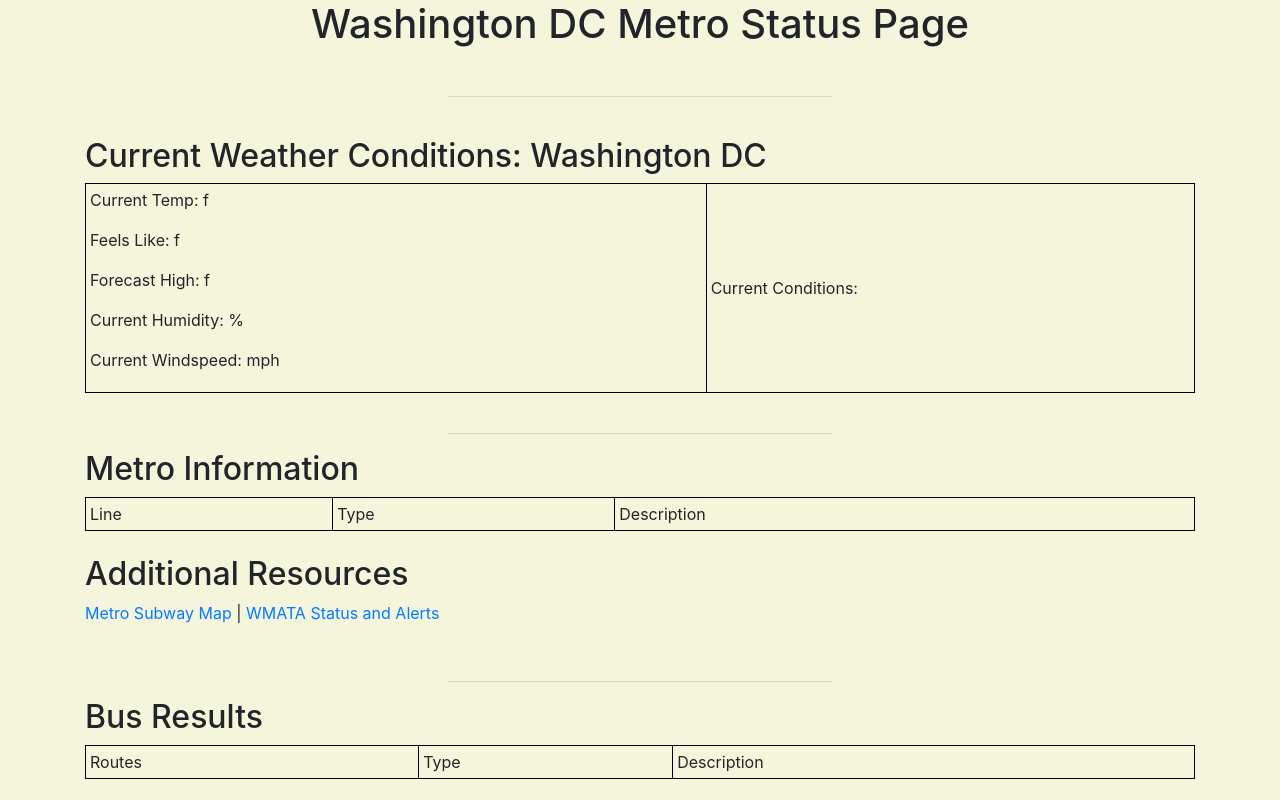
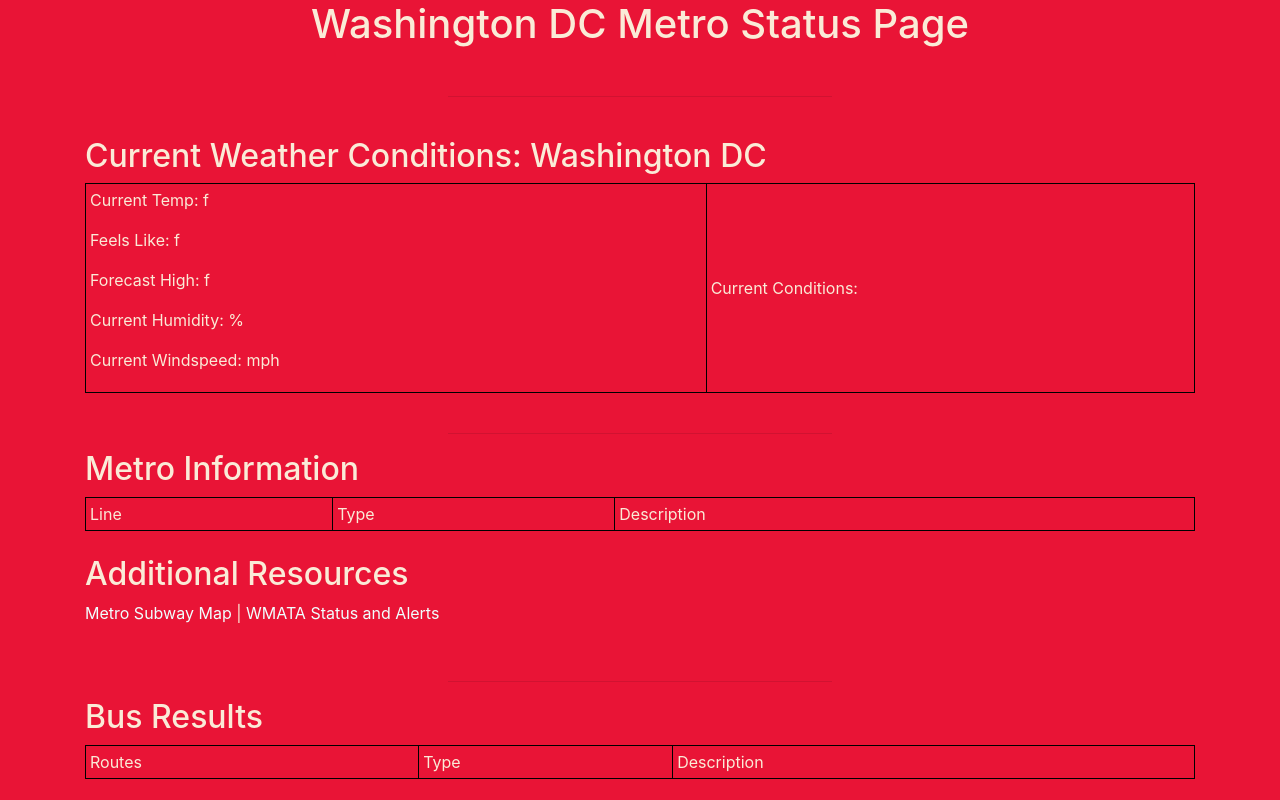
Before and after one commit to SaundersEddie/dc-metro-status, a plain HTML site: page index.html in a window 1280 px wide. Shown: the top 800 px of the page. Drawn offline with nearby package versions, Linux system fonts and the light colour scheme; no server answers.

Commit message:
Colour scheme updated to match DC flag

```diff
--- a/assets/css/style.css
+++ b/assets/css/style.css
@@ -1,7 +1,8 @@
 /* EXS edwyn.saunders@outlook.com */
 
 body {
-  background-color: beige;
+  background-color: rgb(233, 20, 54);
+  color: antiquewhite;
 }
 
 hr {
@@ -24,6 +25,9 @@ tbody tr td {
   margin: 4px 4px;
   padding: 4px 4px;
 }
+a {
+  color: azure;
+}
 #ourTitle {
   text-align: center;
 }
```
Also changed, not shown: 1 other file.
